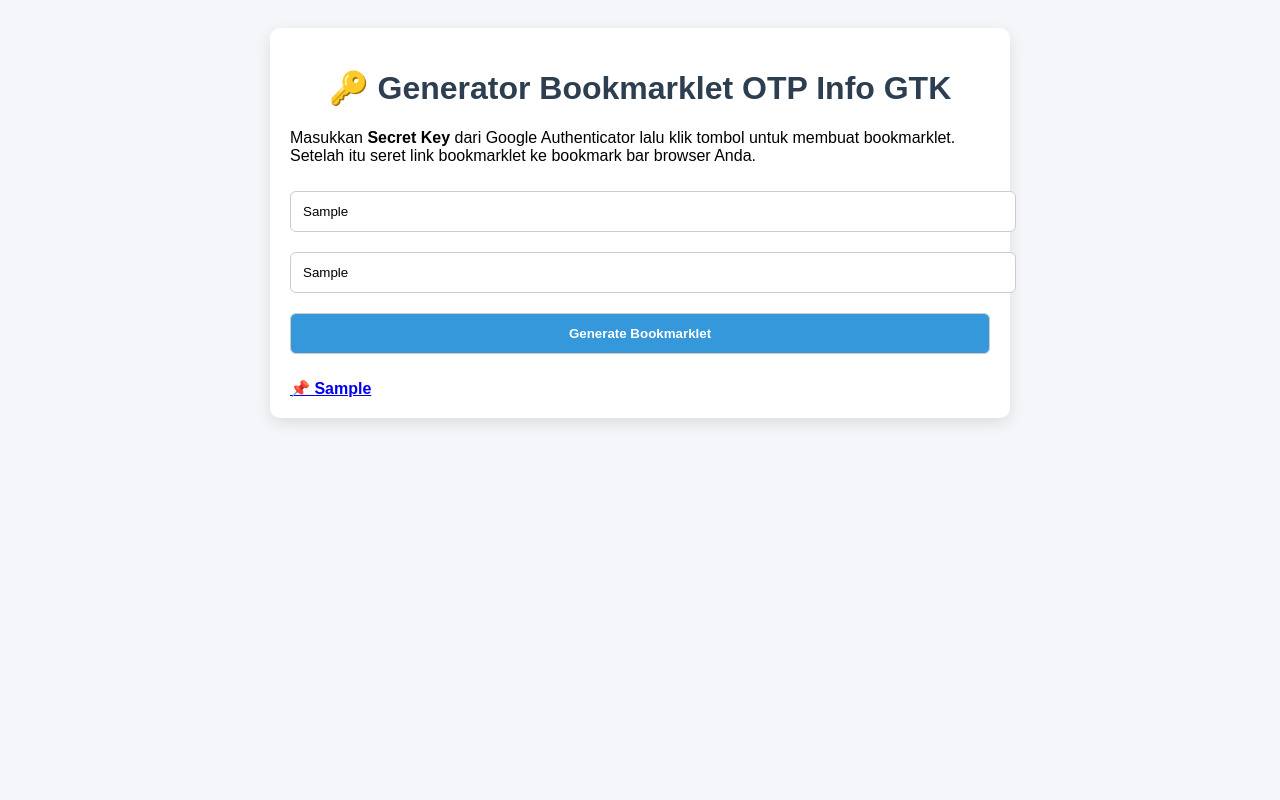
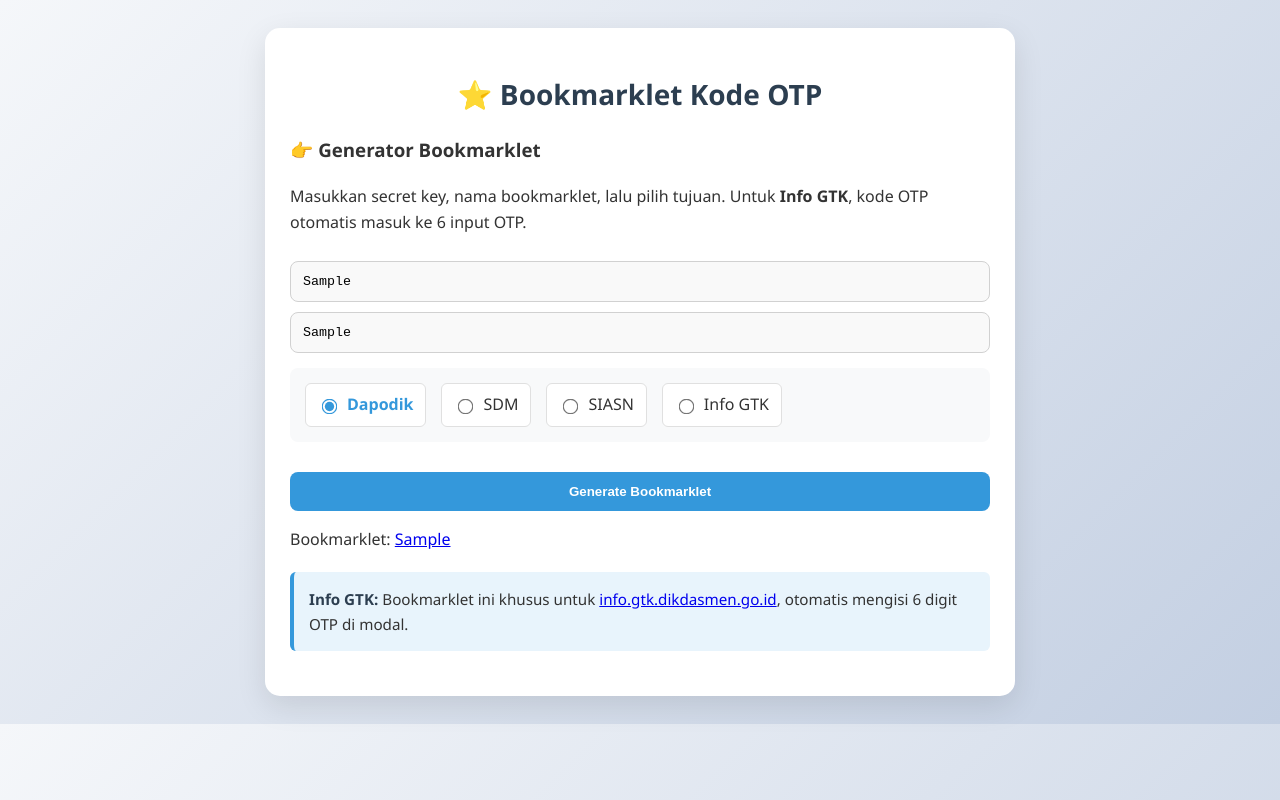
Before and after one commit to operatorsmkbbm/Bookmark_OTP, a plain HTML site: page index.html in a window 1280 px wide. Both pictures are taken after typing "Sample", "Sample" into the empty fields and a click on the button "Generate Bookmarklet". Drawn offline with Linux system fonts and the light colour scheme.

Commit message:
Update index.html

```diff
--- a/index.html
+++ b/index.html
@@ -2,63 +2,103 @@
 <html lang="id">
 <head>
 <meta charset="utf-8">
-<title>Bookmarklet OTP Info GTK</title>
+<title>Bookmarklet Kode OTP</title>
 <style>
-    body { font-family: Arial, sans-serif; background: #f4f6f9; padding: 20px; }
-    .container { max-width: 700px; margin: auto; background: #fff; padding: 20px; border-radius: 10px; box-shadow: 0 5px 15px rgba(0,0,0,0.1); }
-    h1 { text-align: center; color: #2c3e50; }
-    input, button { width: 100%; padding: 12px; margin: 10px 0; border-radius: 6px; border: 1px solid #ccc; }
-    button { background: #3498db; color: white; font-weight: bold; cursor: pointer; }
-    button:hover { background: #2980b9; }
-    #bookmarkletLink { display: block; margin-top: 15px; font-weight: bold; }
+    body {
+        font-family: 'Segoe UI', Tahoma, sans-serif;
+        background: linear-gradient(135deg, #f5f7fa 0%, #c3cfe2 100%);
+        color: #333;
+        padding: 20px;
+        line-height: 1.6;
+    }
+    h1 { color: #2c3e50; font-size: 28px; text-align: center; margin-bottom: 10px; }
+    .container { background: white; padding: 25px; border-radius: 15px; max-width: 700px; margin: auto; box-shadow: 0 10px 30px rgba(0,0,0,0.1); }
+    input[type="file"], input[type="text"] { margin-top: 10px; padding: 12px; font-family: monospace; border: 1px solid #d1d1d1; border-radius: 8px; background: #f9f9f9; width: 100%; box-sizing: border-box; transition: all 0.3s; }
+    input[type="text"]:focus { border-color: #3498db; box-shadow: 0 0 0 3px rgba(52, 152, 219, 0.2); outline: none; }
+    #output { background: #1e1e1e; color: #00ff88; padding: 20px; border-radius: 8px; margin-top: 20px; font-family: monospace; white-space: pre-wrap; max-height: 400px; overflow-y: auto; line-height: 1.5; }
+    button { margin-top: 15px; padding: 12px 20px; background: #3498db; color: white; border: none; border-radius: 8px; cursor: pointer; font-weight: 600; width: 100%; transition: all 0.3s; }
+    button:hover { background: #2980b9; transform: translateY(-2px); box-shadow: 0 5px 15px rgba(0,0,0,0.1); }
+    .radio-group { display: flex; flex-wrap: wrap; gap: 15px; margin: 15px 0; padding: 15px; background: #f8f9fa; border-radius: 8px; }
+    .radio-group label { display: flex; align-items: center; gap: 8px; cursor: pointer; padding: 8px 12px; background: white; border-radius: 6px; border: 1px solid #e0e0e0; transition: all 0.2s; }
+    .radio-group label:hover { background: #e8f4fc; border-color: #3498db; }
+    .radio-group input[type="radio"]:checked + span { font-weight: bold; color: #3498db; }
+    .radio-group input[type="radio"] { accent-color: #3498db; transform: scale(1.2); }
+    .footer { margin-top: 2rem; text-align: center; font-size: 0.875rem; color: #6b7280; padding-top: 15px; border-top: 1px solid #eee; }
+    .footer a { color: #3b82f6; font-weight: 600; text-decoration: none; }
+    .footer a:hover { text-decoration: underline; }
+    .info-box { background-color: #e8f4fc; border-left: 4px solid #3498db; padding: 15px; margin: 20px 0; border-radius: 6px; font-size: 0.95rem; }
+    .info-box strong { color: #2c3e50; }
+    .bookmarklet-instructions { background: #fff8e6; border-left: 4px solid #ffc107; padding: 15px; margin: 20px 0; border-radius: 6px; font-size: 0.9rem; }
 </style>
 </head>
 <body>
 <div class="container">
-    <h1>🔑 Generator Bookmarklet OTP Info GTK</h1>
-    <p>Masukkan <b>Secret Key</b> dari Google Authenticator lalu klik tombol untuk membuat bookmarklet.
-       Setelah itu seret link bookmarklet ke bookmark bar browser Anda.</p>
+    <h1>⭐ Bookmarklet Kode OTP</h1>
 
-    <input type="text" id="secret" placeholder="Masukkan Secret Key (mis: JBSWY3DPEHPK3PXP)">
-    <input type="text" id="nama" placeholder="Masukkan Nama Bookmarklet (mis: OTP Info GTK)">
-    <button onclick="generate()">Generate Bookmarklet</button>
+    <h3>👉 Generator Bookmarklet</h3>
+    <p>Masukkan secret key, nama bookmarklet, lalu pilih tujuan. Untuk <b>Info GTK</b>, kode OTP otomatis masuk ke 6 input OTP.</p>
 
-    <a id="bookmarkletLink" href="#" target="_blank"></a>
+    <input type="text" id="bookmarkletCode" placeholder="Masukkan Kode Secret">
+    <input type="text" id="bookmarkletNama" placeholder="Masukkan Nama Bookmarklet">
+
+    <div class="radio-group">
+        <label><input type="radio" name="bmOption" value="kode2fa" checked><span>Dapodik</span></label>
+        <label><input type="radio" name="bmOption" value="totp_code"><span>SDM</span></label>
+        <label><input type="radio" name="bmOption" value="otp"><span>SIASN</span></label>
+        <label><input type="radio" name="bmOption" value="info_gtk"><span>Info GTK</span></label>
+    </div>
+
+    <button onclick="generateBookmarklet()">Generate Bookmarklet</button>
+
+    <p>Bookmarklet: <a id="bookmarkletLink" href="#" target="_blank"></a></p>
+
+    <div class="info-box">
+        <strong>Info GTK:</strong> Bookmarklet ini khusus untuk <a href="https://info.gtk.dikdasmen.go.id/info" target="_blank">info.gtk.dikdasmen.go.id</a>, otomatis mengisi 6 digit OTP di modal.
+    </div>
 </div>
 
 <script>
-function generate() {
-    const secret = document.getElementById("secret").value.trim();
-    const nama = document.getElementById("nama").value.trim();
-    if (!secret || !nama) {
-        alert("Harap isi Secret Key dan Nama Bookmarklet!");
-        return;
+function generateBookmarklet() {
+    const code = document.getElementById("bookmarkletCode").value.trim();
+    const nama = document.getElementById("bookmarkletNama").value.trim();
+    const selectedOption = document.querySelector('input[name="bmOption"]:checked').value;
+
+    const selectors = {
+        "kode2fa": "#kode2fa",
+        "totp_code": "#totp_code",
+        "otp": "#otp",
+        "info_gtk": ".otp-input"
+    };
+    const selector = selectors[selectedOption];
+
+    if (!code || !nama) { alert("Isi secret dan nama bookmarklet!"); return; }
+
+    let jsCode = `
+(function(){
+  var secretKey="${code}";
+  function base32Decode(e){for(var t=e.toUpperCase().replace(/=+$/,"").replace(/\\s+/g,""),r=0,n=0,a=[],o=0;o<t.length;o++){var c="ABCDEFGHIJKLMNOPQRSTUVWXYZ234567".indexOf(t[o]);if(-1===c)throw new Error("Invalid Base32 char: "+t[o]);n=n<<5|c,(r+=5)>=8&&(a.push(n>>>r-8&255),r-=8)}return new Uint8Array(a)}
+  function intToBuffer(e){var t=new ArrayBuffer(8),r=new DataView(t),n=Math.floor(e/Math.pow(2,32)),a=e>>>0;return r.setUint32(0,n),r.setUint32(4,a),new Uint8Array(t)}
+  function generateTOTP(e,t,r){t=t||6;r=r||30;var n=base32Decode(e),a=Math.floor(Date.now()/1e3),o=intToBuffer(Math.floor(a/r));return crypto.subtle.importKey("raw",n,{name:"HMAC",hash:"SHA-1"},!1,["sign"]).then(e=>crypto.subtle.sign("HMAC",e,o)).then(e=>{var t=new Uint8Array(e),r=15&t[t.length-1];return(((127&t[r])<<24|(255&t[r+1])<<16|(255&t[r+2])<<8|255&t[r+3])%Math.pow(10,6)).toString().padStart(6,"0")})}
+  generateTOTP(secretKey).then(function(otp){
+    if("${selectedOption}"==="info_gtk"){
+      var inputs=document.querySelectorAll("${selector}");
+      if(!inputs||inputs.length<6){alert("Input OTP Info GTK tidak ditemukan!");return;}
+      for(var i=0;i<6;i++){inputs[i].value=otp[i];inputs[i].dispatchEvent(new Event("input",{bubbles:true}));}
+      console.log("✅ OTP Info GTK diisi:",otp);
+    } else {
+      var el=document.querySelector("${selector}");
+      if(!el){alert("Elemen target tidak ditemukan (${selector})");return;}
+      el.value=otp;el.dispatchEvent(new Event("input",{bubbles:true}));
+      console.log("✅ OTP diisi:",otp);
     }
-
-    const jsCode = `
-(function(){
-  var secretKey="${secret}";
-
-  function base32Decode(e){for(var t=e.toUpperCase().replace(/=+$/,"").replace(/\\s+/g,""),r=0,n=0,a=[],o=0;o<t.length;o++){var c="ABCDEFGHIJKLMNOPQRSTUVWXYZ234567".indexOf(t[o]);if(-1===c)throw new Error("Invalid Base32 character: "+t[o]);n=n<<5|c,(r+=5)>=8&&(a.push(n>>>r-8&255),r-=8)}return new Uint8Array(a)}
-  function intToBuffer(e){var t=new ArrayBuffer(8),r=new DataView(t),n=Math.floor(e/Math.pow(2,32)),a=e>>>0;return r.setUint32(0,n),r.setUint32(4,a),new Uint8Array(t)}
-  function generateTOTP(e,t,r,n){t=t||6,r=r||30,n=n||"SHA-1";var a=base32Decode(e),o=Math.floor(Date.now()/1e3),c=intToBuffer(Math.floor(o/r));return crypto.subtle.importKey("raw",a,{name:"HMAC",hash:{name:n}},!1,["sign"]).then(function(e){return crypto.subtle.sign("HMAC",e,c)}).then(function(e){var r=new Uint8Array(e),n=15&r[r.length-1];return(((127&r[n])<<24|(255&r[n+1])<<16|(255&r[n+2])<<8|255&r[n+3])%Math.pow(10,t)).toString().padStart(t,"0")})}
-
-  generateTOTP(secretKey).then(function(otp){
-    var inputs=document.querySelectorAll(".otp-input");
-    if(!inputs||inputs.length!==6){alert("Input OTP tidak ditemukan di halaman ini!");return;}
-    for(var i=0;i<6;i++){
-      inputs[i].value=otp[i];
-      inputs[i].dispatchEvent(new Event("input",{bubbles:true}));
-    }
-    console.log("✅ OTP otomatis diisi:",otp);
-  }).catch(function(err){alert("Gagal generate OTP: "+err.message);});
+  });
 })();`;
 
     const bookmarklet = "javascript:" + encodeURIComponent(jsCode);
     const link = document.getElementById("bookmarkletLink");
     link.href = bookmarklet;
-    link.textContent = "📌 " + nama;
-    alert("Bookmarklet berhasil dibuat! Seret link di bawah ke bookmark bar browser Anda.");
+    link.textContent = nama;
+    alert("Bookmarklet berhasil dibuat. Seret link ke bookmark bar!");
 }
 </script>
 </body>
```
